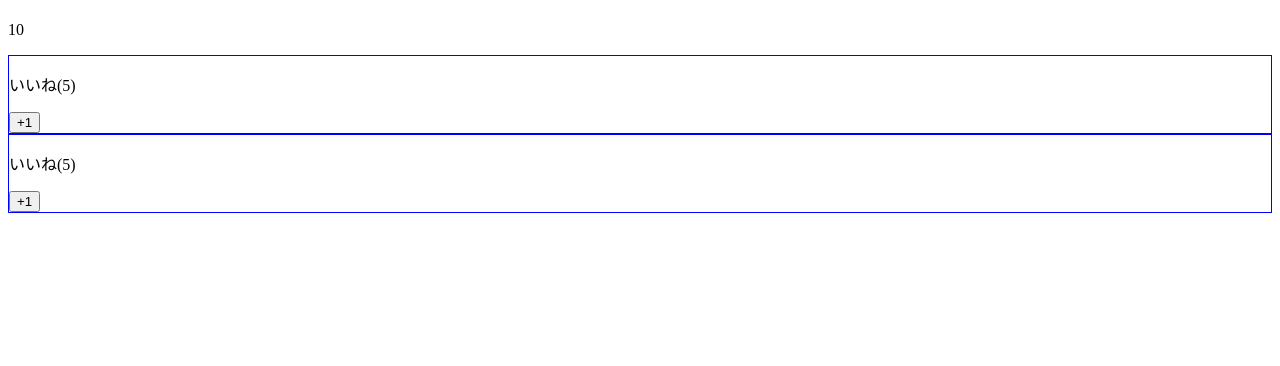
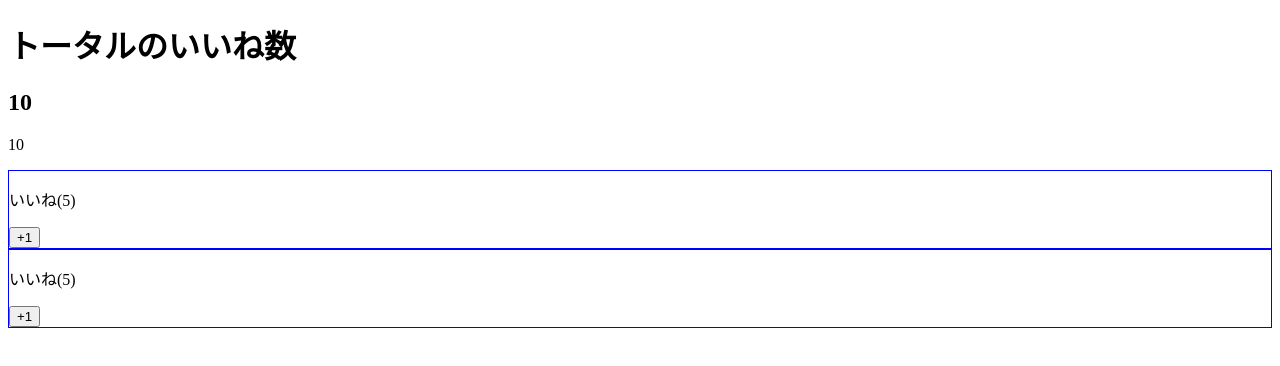
Before and after one commit to funeace/Vue_beginner, a Vue app in the folder udemy-vuejs/: page / in a window 1280 px wide. Shown: the top 366 px of the page. Built offline with nearby package versions, Linux system fonts and the light colour scheme.

Commit message:
[Add]Slot

```diff
--- a/udemy-vuejs/src/components/LikeHeader.vue
+++ b/udemy-vuejs/src/components/LikeHeader.vue
@@ -1,5 +1,7 @@
 <template>
-  <h1>{{headerText}}</h1>
+  <div>
+    <slot></slot>
+  </div>
 </template>
 
 <script>
```
